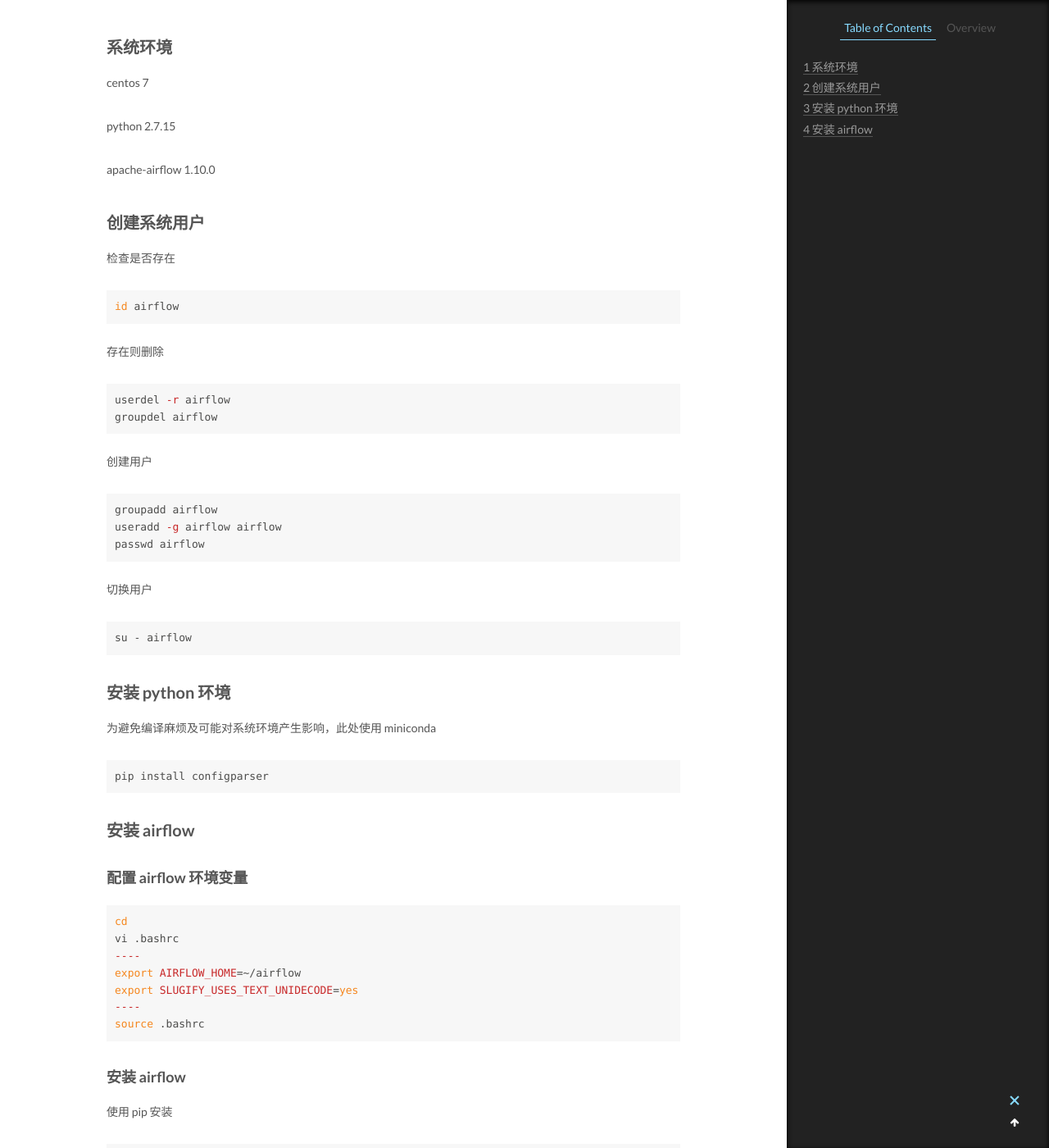
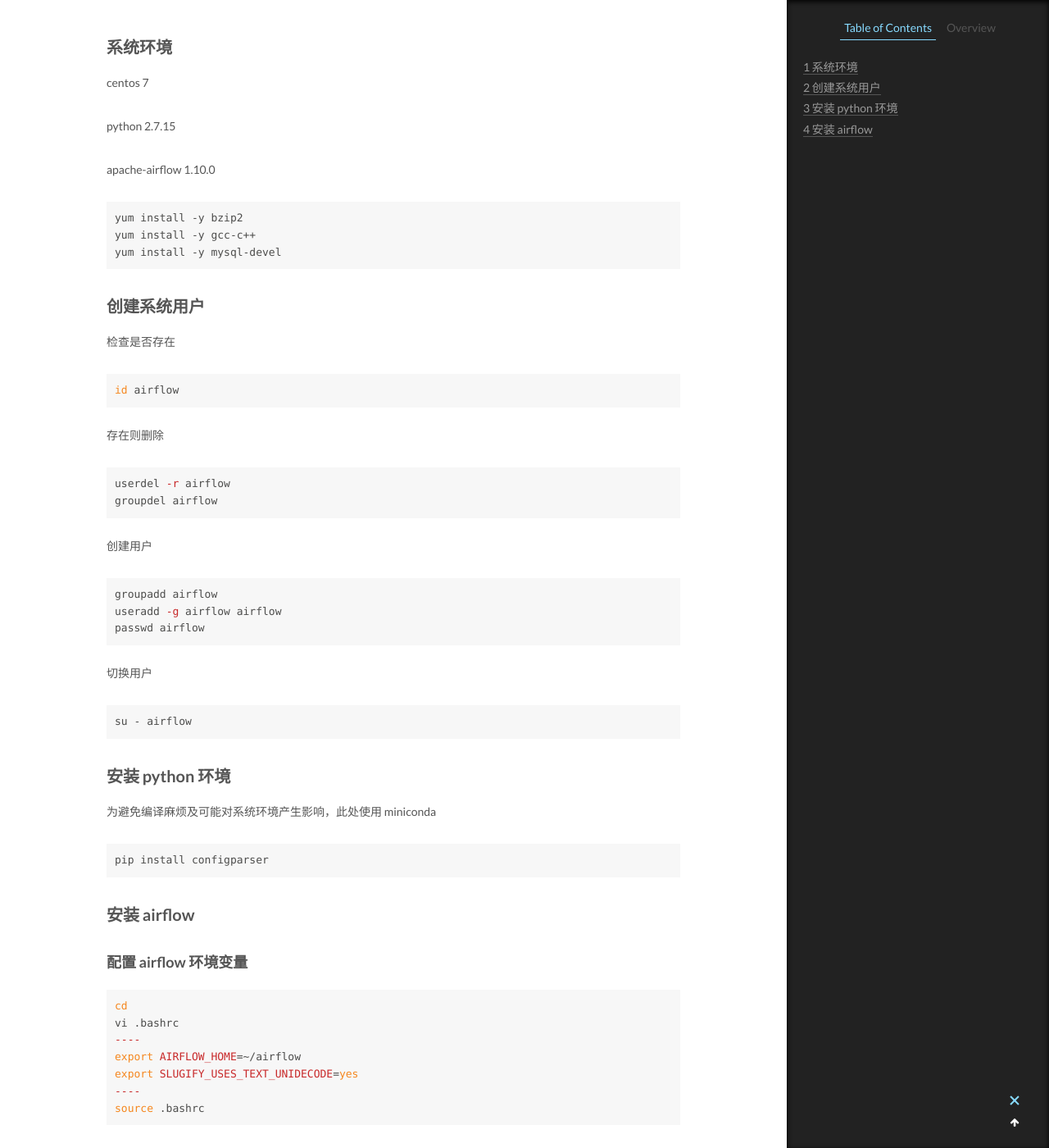
Before and after one commit to oldecho/oldecho.github.io, a Jekyll site: the page built from _posts/2018-08-29-Airflow-安装.md, in a window 1280 px wide and 1400 px high, scrolled down 524 px. Shown: the whole window at 82% size. Built offline with Jekyll 4.4.1, drawn with Linux system fonts in a browser that asks for light colours.

Commit message:
airflow install file fix

````diff
--- a/_posts/2018-08-29-Airflow-安装.md
+++ b/_posts/2018-08-29-Airflow-安装.md
@@ -18,6 +18,14 @@ centos 7
 python 2.7.15
 
 apache-airflow 1.10.0
+
+```
+yum install -y bzip2
+yum install -y gcc-c++
+yum install -y mysql-devel
+```
+
+
 
 ## 创建系统用户
 
````
